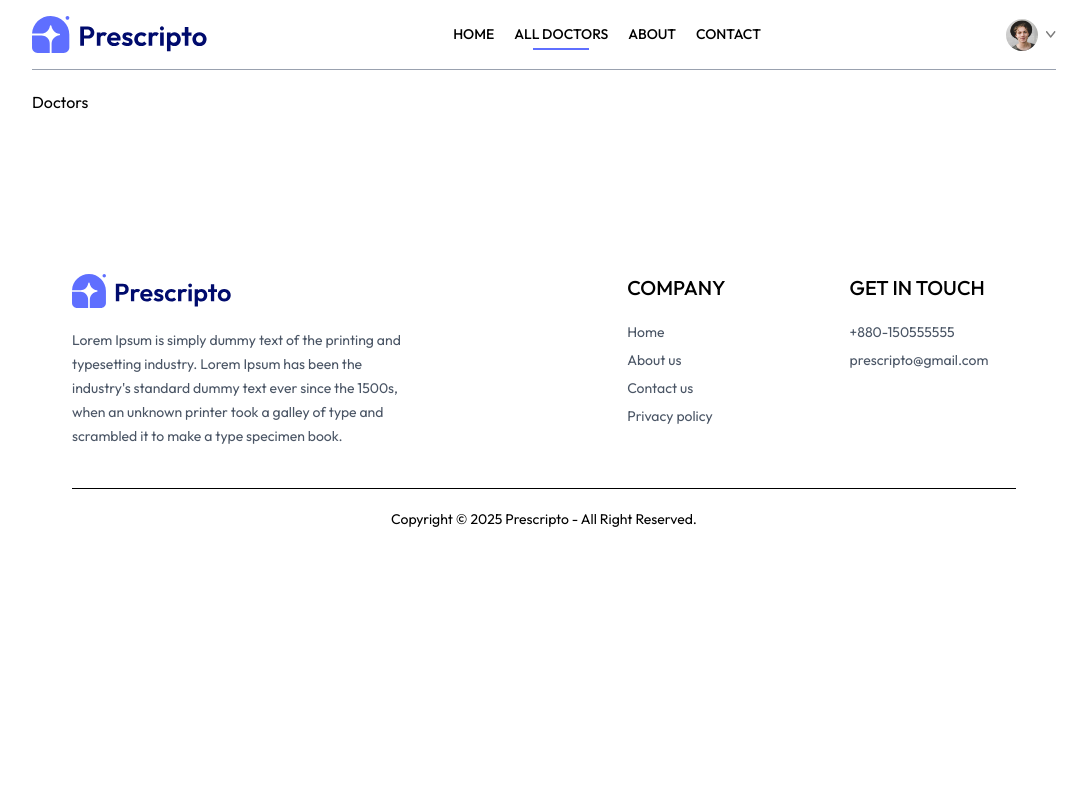
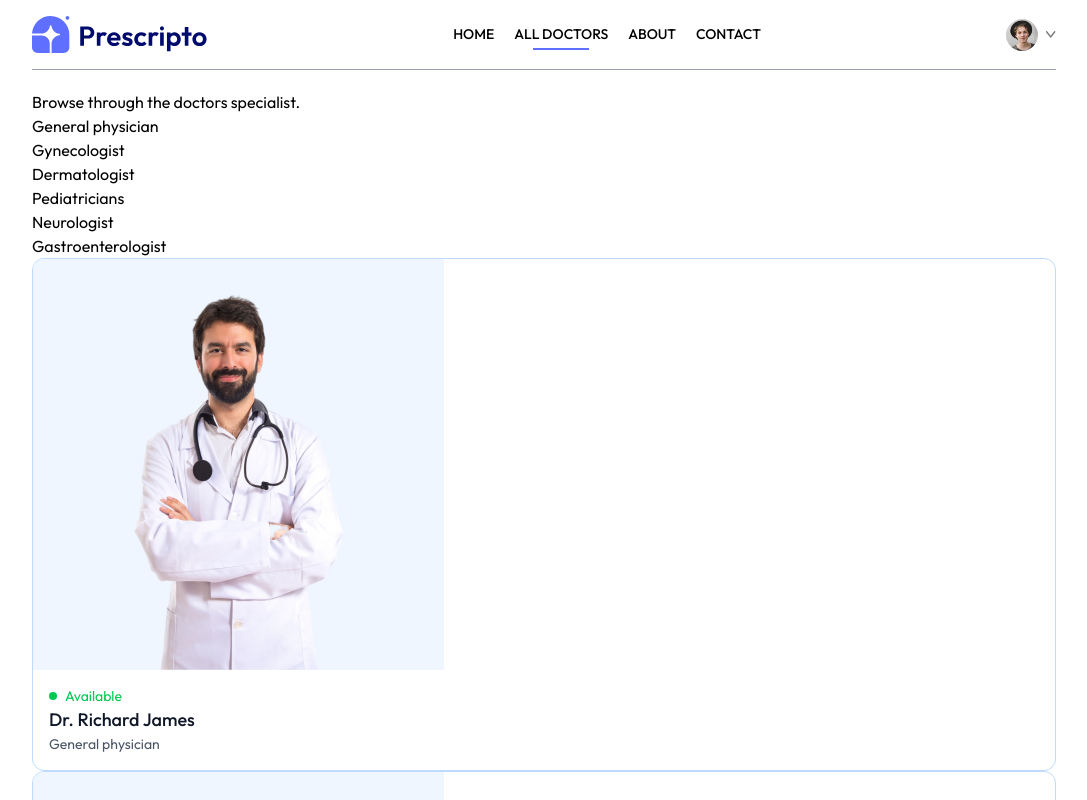
Before and after one commit to Naeem-khndkar55/Doctor-appointment-, a React (Vite) app in the folder frontend/: page /doctors in a window 1280 px wide. Shown: the top 800 px of the page, without its empty margins (96-1183 px from the left). Built offline with nearby package versions, Linux system fonts and the light colour scheme.

Commit message:
all doctor displayed

```diff
--- a/frontend/src/pages/Doctors.jsx
+++ b/frontend/src/pages/Doctors.jsx
@@ -1,8 +1,54 @@
-import React from "react";
+import React, { useContext, useEffect, useState } from "react";
 import { useParams } from "react-router-dom";
+import { AppContext } from "../context/AppContext";
 const Doctors = () => {
   const { speciality } = useParams();
-  return <div>Doctors</div>;
+  const [filterDoc, setFiltrDoc] = useState([]);
+  const { doctors } = useContext(AppContext);
+  const applyFilter = () => {
+    if (speciality) {
+      setFiltrDoc(doctors.filter((doc) => doc.speciality === speciality));
+    } else {
+      setFiltrDoc(doctors);
+    }
+  };
+  useEffect(() => {
+    applyFilter();
+  }, [doctors, speciality]);
+  return (
+    <div>
+      <p>Browse through the doctors specialist.</p>
+      <div>
+        <div>
+          <p>General physician</p>
+          <p>Gynecologist</p>
+          <p>Dermatologist</p>
+          <p>Pediatricians</p>
+          <p>Neurologist</p>
+          <p>Gastroenterologist</p>
+        </div>
+        <div>
+          {filterDoc.map((item, index) => (
+            <div
+              onClick={() => navigate(`/appointment/${item._id}`)}
+              className=" border border-blue-200 rounded-xl overflow-hidden cursor-pointer hover:translate-y-[-10px] transition-all duration-500"
+              key={index}
+            >
+              <img className="bg-blue-50" src={item.image} alt="" />
+              <div className="p-4">
+                <div className=" flex items-center gap-2 text-sm text-center text-green-500">
+                  <p className="w-2 h-2 bg-green-500 rounded-full"></p>
+                  <p>Available</p>
+                </div>
+                <p className="text-gray-900 text-lg font-medium">{item.name}</p>
+                <p className="text-gray-600 text-sm">{item.speciality}</p>
+              </div>
+            </div>
+          ))}
+        </div>
+      </div>
+    </div>
+  );
 };
 
 export default Doctors;
```
